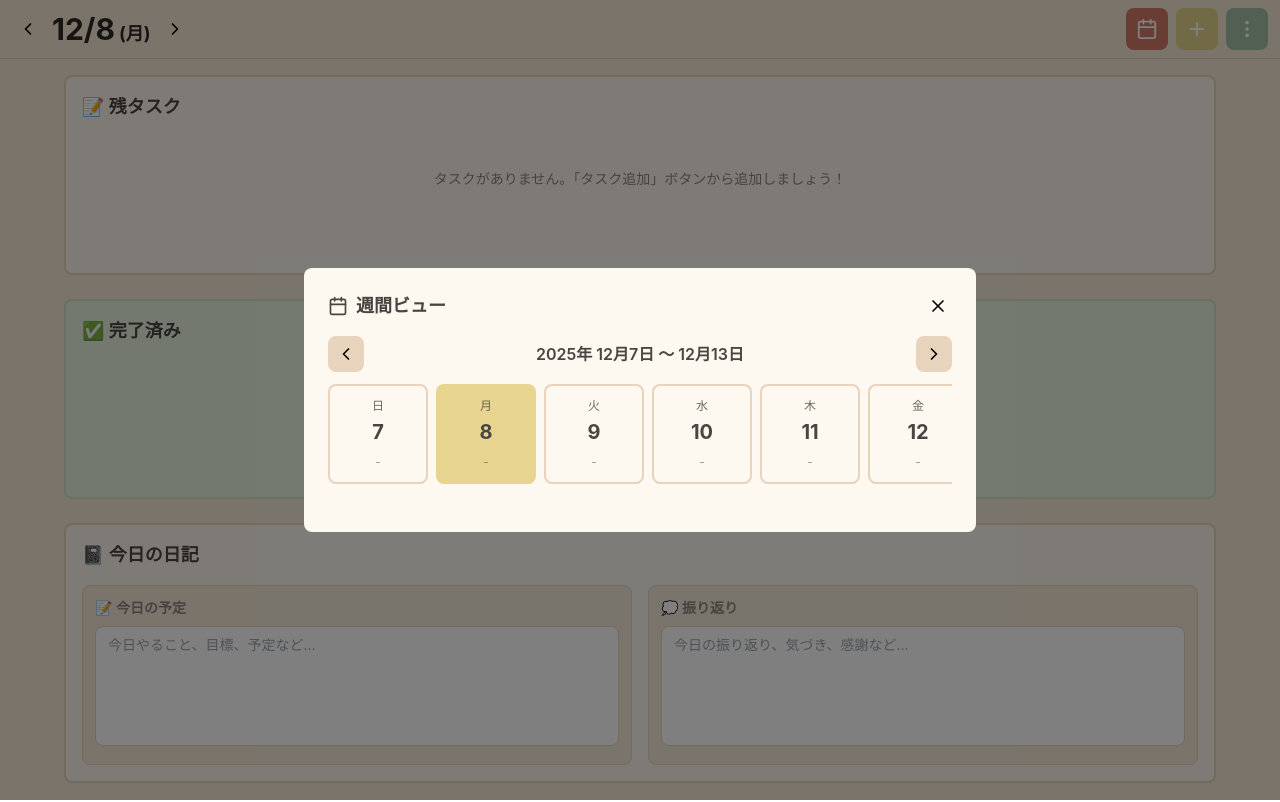
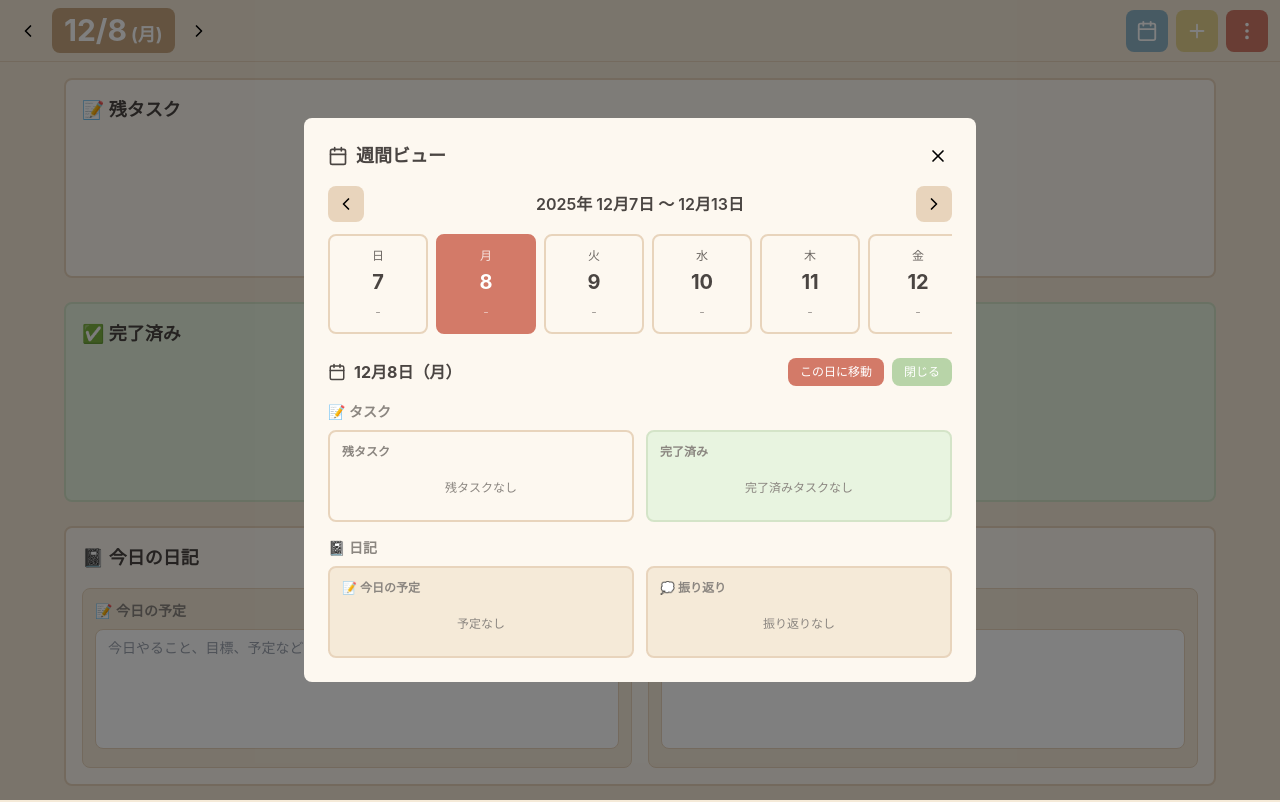
Before and after one commit to aigamopumpkin6653-crypto/focus-dashboard, a React (Create React App) app: page / in a window 1280 px wide. Both pictures are taken after a click on the button "週間ビューを開く". Built offline with nearby package versions, Linux system fonts and the light colour scheme.

Commit message:
週間ビューヘッダー修正

```diff
--- a/src/FocusDashboard.js
+++ b/src/FocusDashboard.js
@@ -570,9 +570,16 @@ const StickyNoteTodo = () => {
                 <ChevronLeft size={20} />
               </button>
               <button
-                onClick={() => setShowDailyNoteModal(true)}
-                className="font-bold cursor-pointer hover:opacity-70 transition-all flex items-baseline gap-1"
-                style={{ color: '#2D2A27' }}
+                onClick={() => {
+                  setShowDailyNoteModal(true);
+                  setWeekViewDate(selectedDate);
+                  setWeekViewSelectedDate(selectedDate);
+                }}
+                className="font-bold cursor-pointer hover:opacity-70 transition-all flex items-baseline gap-1 px-3 py-1 rounded-lg"
+                style={{
+                  color: formatDateStr(selectedDate) === formatDateStr(new Date()) ? 'white' : '#2D2A27',
+                  backgroundColor: formatDateStr(selectedDate) === formatDateStr(new Date()) ? '#C9A882' : 'transparent'
+                }}
                 title="週間ビューを開く"
               >
                 <span className="text-xl md:text-3xl">
@@ -613,7 +620,7 @@ const StickyNoteTodo = () => {
                   <button
                     onClick={() => setSelectedDate(new Date())}
                     className="p-2.5 rounded-lg transition-all hover:opacity-80"
-                    style={{ backgroundColor: '#D37A68', color: 'white' }}
+                    style={{ backgroundColor: '#90B6C8', color: 'white' }}
                     title="今日に戻る"
                   >
                     <Calendar size={22} />
@@ -642,7 +649,7 @@ const StickyNoteTodo = () => {
                     <button
                       onClick={() => setShowMenu(!showMenu)}
                       className="p-2.5 rounded-lg transition-all hover:opacity-80"
-                      style={{ backgroundColor: '#A5BFA8', color: 'white' }}
+                      style={{ backgroundColor: '#D37A68', color: 'white' }}
                       title="メニュー"
                     >
                       <MoreVertical size={22} />
@@ -753,7 +760,10 @@ const StickyNoteTodo = () => {
                 <Calendar size={20} />
                 週間ビュー
               </h3>
-              <button onClick={() => setShowDailyNoteModal(false)} className="p-1 rounded transition-all hover:bg-gray-200">
+              <button onClick={() => {
+                setShowDailyNoteModal(false);
+                setWeekViewSelectedDate(null);
+              }} className="p-1 rounded transition-all hover:bg-gray-200">
                 <X size={20} />
               </button>
             </div>
@@ -796,19 +806,27 @@ const StickyNoteTodo = () => {
                     const hasNote = hasNoteForDate(date);
                     const isToday = formatDateStr(date) === formatDateStr(new Date());
                     const dayNames = ['日', '月', '火', '水', '木', '金', '土'];
+                    const isSelected = weekViewSelectedDate && formatDateStr(date) === formatDateStr(weekViewSelectedDate);
 
                     return (
                       <button
                         key={index}
                         onClick={() => {
-                          setWeekViewSelectedDate(date);
+                          if (!weekViewSelectedDate) {
+                            setWeekViewSelectedDate(selectedDate);
+                            setTimeout(() => {
+                              setWeekViewSelectedDate(date);
+                            }, 0);
+                          } else {
+                            setWeekViewSelectedDate(date);
+                          }
                         }}
                         className="flex-shrink-0 p-3 rounded-lg border-2 transition-all hover:shadow-lg"
                         style={{
                           width: '100px',
-                          backgroundColor: weekViewSelectedDate && formatDateStr(date) === formatDateStr(weekViewSelectedDate) ? '#D37A68' : isToday ? '#E6D48F' : '#FDF8F0',
-                          borderColor: weekViewSelectedDate && formatDateStr(date) === formatDateStr(weekViewSelectedDate) ? '#D37A68' : isToday ? '#E6D48F' : '#E8D4BC',
-                          color: weekViewSelectedDate && formatDateStr(date) === formatDateStr(weekViewSelectedDate) ? 'white' : '#4A4542'
+                          backgroundColor: isSelected ? '#D37A68' : isToday ? '#E6D48F' : '#FDF8F0',
+                          borderColor: isSelected ? '#D37A68' : isToday ? '#E6D48F' : '#E8D4BC',
+                          color: isSelected ? 'white' : '#4A4542'
                         }}
                       >
                         <div className="text-center">
@@ -821,24 +839,24 @@ const StickyNoteTodo = () => {
                           <div className="space-y-1">
                             {taskCount.active > 0 && (
                               <div className="text-xs px-1.5 py-0.5 rounded" style={{
-                                backgroundColor: weekViewSelectedDate && formatDateStr(date) === formatDateStr(weekViewSelectedDate) ? 'rgba(255,255,255,0.3)' : '#E8D4BC',
-                                color: weekViewSelectedDate && formatDateStr(date) === formatDateStr(weekViewSelectedDate) ? 'white' : '#6B6660'
+                                backgroundColor: isSelected ? 'rgba(255,255,255,0.3)' : '#E8D4BC',
+                                color: isSelected ? 'white' : '#6B6660'
                               }}>
                                 📝 {taskCount.active}
                               </div>
                             )}
                             {taskCount.completed > 0 && (
                               <div className="text-xs px-1.5 py-0.5 rounded" style={{
-                                backgroundColor: weekViewSelectedDate && formatDateStr(date) === formatDateStr(weekViewSelectedDate) ? 'rgba(255,255,255,0.3)' : '#B8D4A8',
-                                color: weekViewSelectedDate && formatDateStr(date) === formatDateStr(weekViewSelectedDate) ? 'white' : '#5A7A4A'
+                                backgroundColor: isSelected ? 'rgba(255,255,255,0.3)' : '#B8D4A8',
+                                color: isSelected ? 'white' : '#5A7A4A'
                               }}>
                                 ✅ {taskCount.completed}
                               </div>
                             )}
                             {hasNote && (
                               <div className="text-xs px-1.5 py-0.5 rounded" style={{
-                                backgroundColor: weekViewSelectedDate && formatDateStr(date) === formatDateStr(weekViewSelectedDate) ? 'rgba(255,255,255,0.3)' : '#90B6C8',
-                                color: weekViewSelectedDate && formatDateStr(date) === formatDateStr(weekViewSelectedDate) ? 'white' : 'white'
+                                backgroundColor: isSelected ? 'rgba(255,255,255,0.3)' : '#90B6C8',
+                                color: isSelected ? 'white' : 'white'
                               }}>
                                 📓
                               </div>
@@ -869,6 +887,7 @@ const StickyNoteTodo = () => {
                       onClick={() => {
                         setSelectedDate(weekViewSelectedDate);
                         setShowDailyNoteModal(false);
+                        setWeekViewSelectedDate(null);
                       }}
                       className="px-3 py-1.5 rounded-lg text-xs transition-all hover:opacity-80 whitespace-nowrap"
                       style={{ backgroundColor: '#D37A68', color: 'white' }}
@@ -876,7 +895,10 @@ const StickyNoteTodo = () => {
                       この日に移動
                     </button>
                     <button
-                      onClick={() => setShowDailyNoteModal(false)}
+                      onClick={() => {
+                        setShowDailyNoteModal(false);
+                        setWeekViewSelectedDate(null);
+                      }}
                       className="px-3 py-1.5 rounded-lg text-xs transition-all hover:opacity-80 whitespace-nowrap"
                       style={{ backgroundColor: '#B8D4A8', color: 'white' }}
                     >
```
